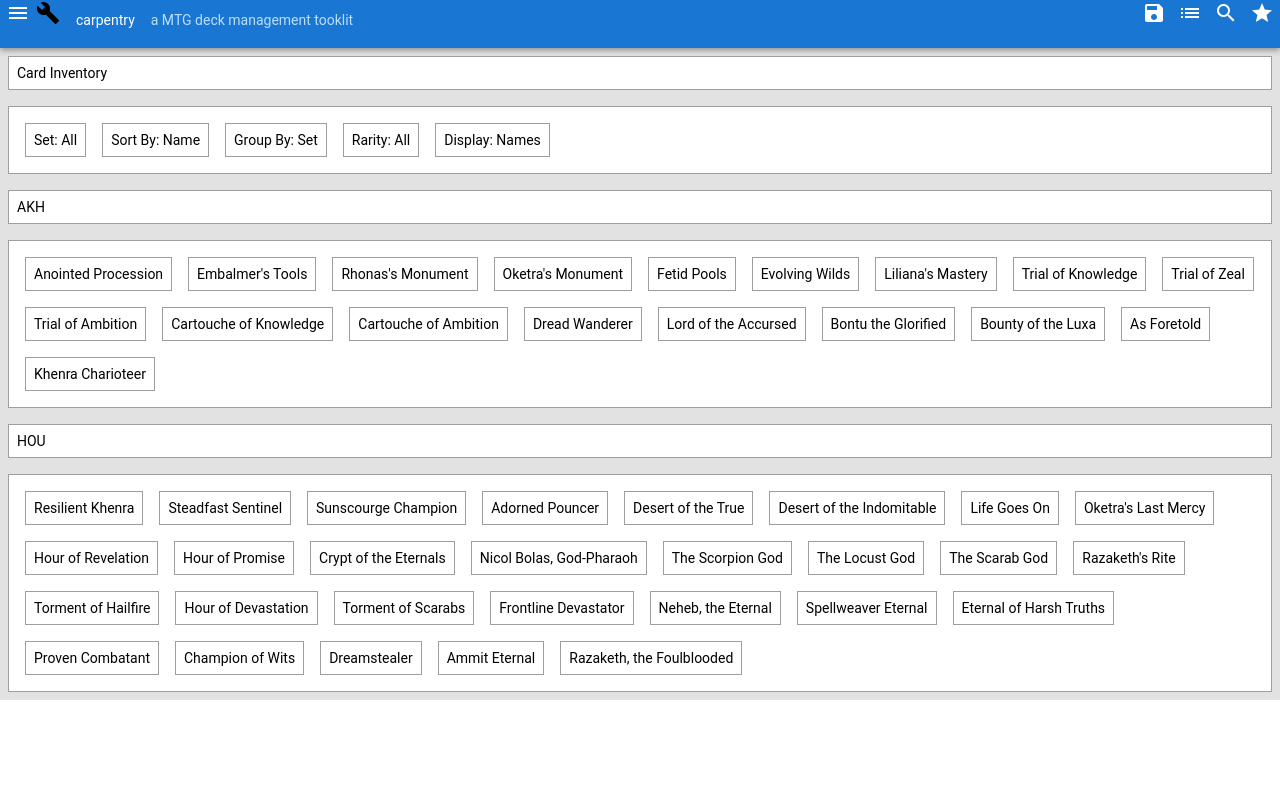
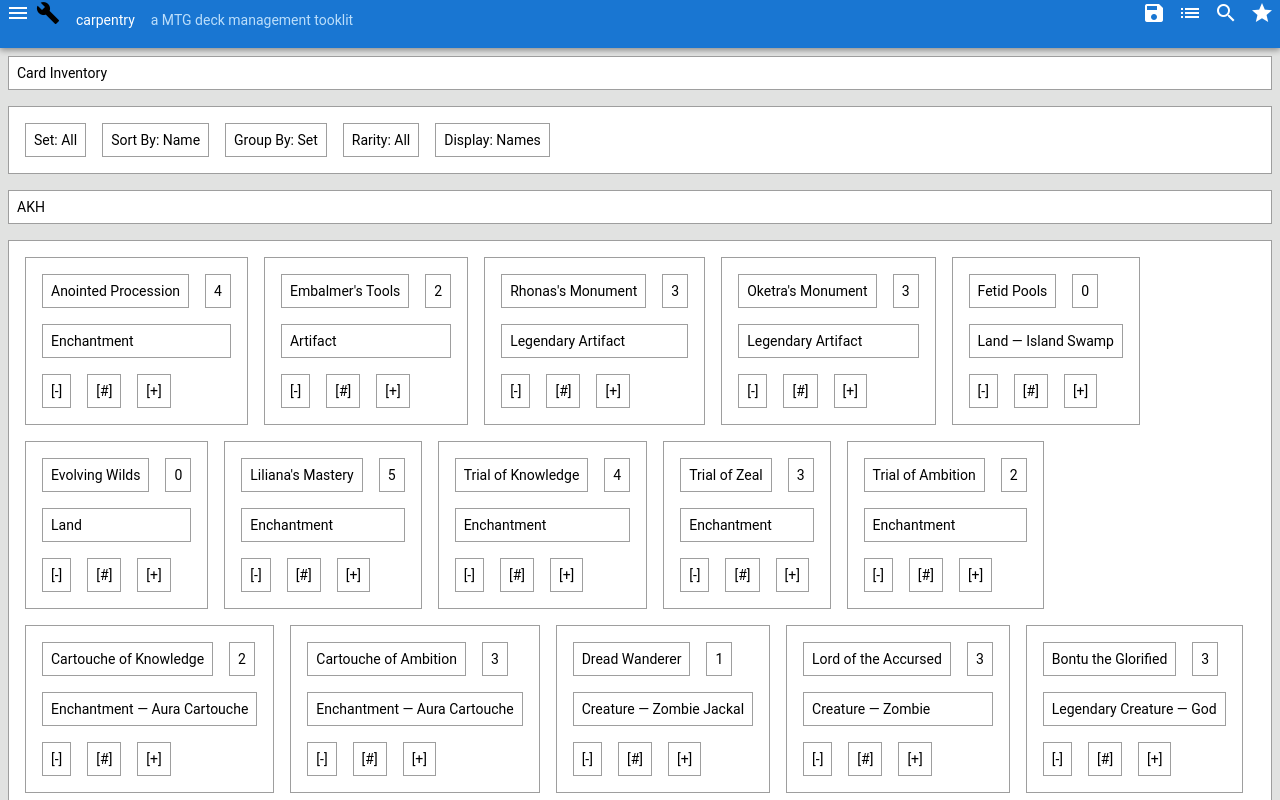
Before and after one commit to joeyaiken/carpentry, a React (Create React App) app: page / in a window 1280 px wide. Shown: the top 800 px of the page. Built offline with nearby package versions, Linux system fonts and the light colour scheme.

Commit message:
better cards

```diff
--- a/src/carpentry.ui/containers/CardInventory.tsx
+++ b/src/carpentry.ui/containers/CardInventory.tsx
@@ -42,6 +42,8 @@
 
 interface CardInventoryItem {
     name: string;
+    cmc: number;
+    type: string;
 }
 
 interface PropsFromState {
@@ -169,10 +171,25 @@
                 <div className="outline-section">{cardGroup.name}</div>
                 <div className="outline-section flex-row-wrap">
                     {
-                        cardGroup.cards.map((card) =>{
-                            return(<div className="outline-section">{card.name}</div>)
-                        })
+                        cardGroup.cards.map((card) => this.renderCard(card))
                     }
+                </div>
+            </div>
+        );
+    }
+
+    renderCard(card: CardInventoryItem): JSX.Element {
+        return(
+            <div className="outline-section flex-col">
+                <div className="flex-row">
+                    <div className="outline-section">{card.name}</div>
+                    <div className="outline-section">{card.cmc}</div>
+                </div>
+                <div className="outline-section">{card.type}</div>
+                <div className="flex-row">
+                    <div className="outline-section">[-]</div>
+                    <div className="outline-section">[#]</div>
+                    <div className="outline-section">[+]</div>
                 </div>
             </div>
         );
@@ -218,9 +235,11 @@
     }
 }
 
-function mapStateCardToLocal(card: ITempCard): CardInventoryItem {
+function mapStateCardToLocal(card: ICard): CardInventoryItem {
     return {
-        name: card.name
+        name: card.name,
+        cmc: card.cmc,
+        type: card.type
     }
 }
 
```
